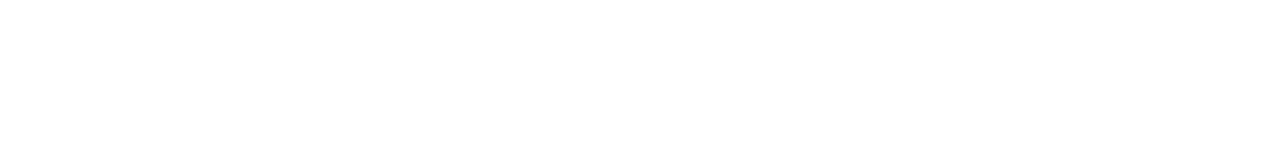
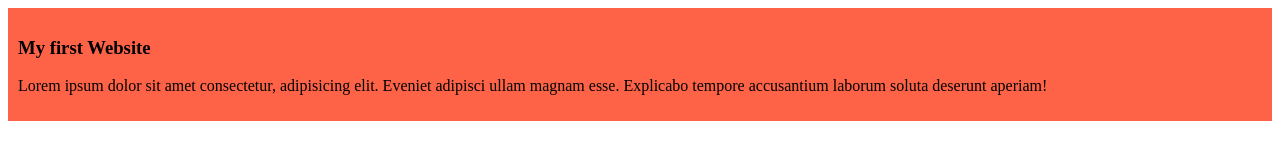
Before and after one commit to robindrajit/my-simple-website, a plain HTML site: page index.html in a window 1280 px wide. Drawn offline with Linux system fonts and the light colour scheme.

Commit message:
added the first blog

```diff
--- /dev/null
+++ b/blog.css
@@ -0,0 +1,4 @@
+div{
+  background-color: tomato;
+  padding: 10px;
+}
--- a/index.html
+++ b/index.html
@@ -3,9 +3,12 @@
 <head>
   <meta charset="UTF-8">
   <meta name="viewport" content="width=device-width, initial-scale=1.0">
+  <link rel="stylesheet" href="blog.css">
   <title>My simple website</title>
 </head>
 <body>
+  <div><h3>My first Website</h3>
+  <p>Lorem ipsum dolor sit amet consectetur, adipisicing elit. Eveniet adipisci ullam magnam esse. Explicabo tempore accusantium laborum soluta deserunt aperiam!</p></div>
 
 </body>
 </html>
```
